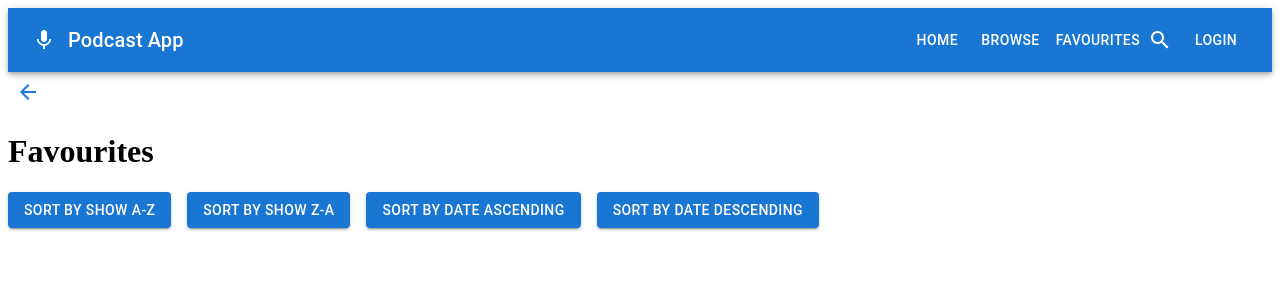
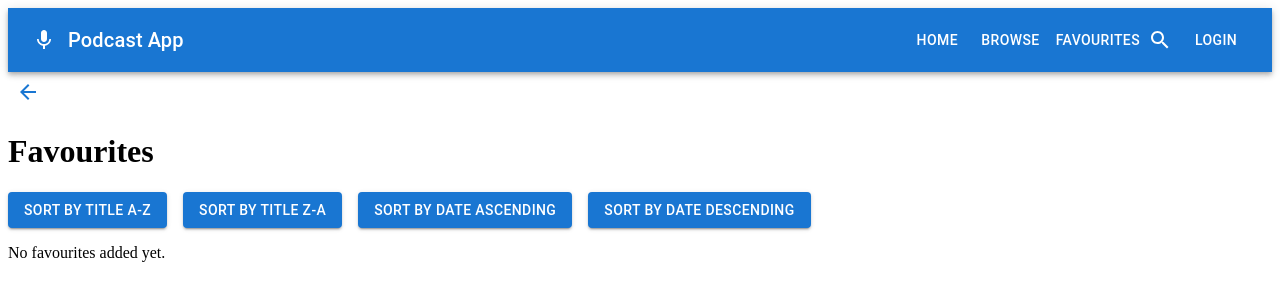
Before and after one commit to Shadley91/SHAPHI017-PTO2303-GroupA-ShadleyPhilander-DWA-18, a React (Vite) app: page /favourites in a window 1280 px wide. Shown: the top 300 px of the page. Built offline with nearby package versions, Linux system fonts and the light colour scheme.

Commit message:
Updated the FavouritesPage component, so that the functionality for the sorting from A-Z and Z-A as well as sorting in Ascending and Descending order now works.

```diff
--- a/src/components/FavouritesPage.jsx
+++ b/src/components/FavouritesPage.jsx
@@ -1,39 +1,34 @@
-import { useState, useEffect } from "react"; // Importing necessary hooks from React
-import { useLocation } from "react-router-dom"; // Importing useLocation hook from React Router DOM
-import IconButton from "@mui/material/IconButton"; // Importing IconButton component from Material-UI
-import ArrowBackIcon from "@mui/icons-material/ArrowBack"; // Importing ArrowBackIcon component from Material-UI icons
-import Button from "@mui/material/Button"; // Importing Button component from Material-UI
-import Grid from "@mui/material/Grid"; // Importing Grid component from Material-UI
-import DeleteIcon from "@mui/icons-material/Delete"; // Importing the trash can icon from Material-UI icons
+import { useState, useEffect } from "react";
+import { useLocation } from "react-router-dom";
+import IconButton from "@mui/material/IconButton";
+import ArrowBackIcon from "@mui/icons-material/ArrowBack";
+import Button from "@mui/material/Button";
+import Grid from "@mui/material/Grid";
+import DeleteIcon from "@mui/icons-material/Delete";
 
 const FavouritesPage = () => {
-  // State variables for managing favourites and selected show
   const [favourites, setFavourites] = useState([]);
   const [selectedShow, setSelectedShow] = useState(null);
-  const location = useLocation(); // Using useLocation hook to get the current location
+  const location = useLocation();
 
   useEffect(() => {
-    // Load favorites from local storage when the component mounts
     const storedFavorites = JSON.parse(localStorage.getItem("favorites"));
     if (storedFavorites) {
       setFavourites(storedFavorites);
     }
   }, []);
 
-  const handleFavouritesBackButton = () => {
-    // Go back to the previous page when back button is clicked
-    window.history.back();
-  };
-
   useEffect(() => {
-    // Update selected show when location state changes
     if (location.state && location.state.show) {
       setSelectedShow(location.state.show);
     }
   }, [location.state]);
 
+  const handleFavouritesBackButton = () => {
+    window.history.back();
+  };
+
   const addToFavourites = () => {
-    // Add selected show to favourites
     if (selectedShow) {
       const showToAdd = selectedShow;
       const showExists = favourites.some((fav) => fav.id === showToAdd.id);
@@ -42,7 +37,7 @@ const FavouritesPage = () => {
           ...favourites,
           {
             id: showToAdd.id,
-            title: showToAdd.title, // Add title here
+            title: showToAdd.title,
             show: showToAdd.show,
             season: showToAdd.season,
             episode: showToAdd.episode,
@@ -58,30 +53,26 @@ const FavouritesPage = () => {
   };
 
   const removeFavourite = (id) => {
-    // Remove favourite by id
     const updatedFavourites = favourites.filter((fav) => fav.id !== id);
     setFavourites(updatedFavourites);
     localStorage.setItem("favorites", JSON.stringify(updatedFavourites));
   };
 
-  const sortByShowAZ = () => {
-    // Sort favourites alphabetically by show name (A-Z)
+  const sortFavouritesByTitleAZ = () => {
     const sortedFavourites = [...favourites].sort((a, b) =>
-      a.show.localeCompare(b.show)
+      a.title.toLowerCase().localeCompare(b.title.toLowerCase())
     );
     setFavourites(sortedFavourites);
   };
 
-  const sortByShowZA = () => {
-    // Sort favourites alphabetically by show name (Z-A)
+  const sortFavouritesByTitleZA = () => {
     const sortedFavourites = [...favourites].sort((a, b) =>
-      b.show.localeCompare(a.show)
+      b.title.toLowerCase().localeCompare(a.title.toLowerCase())
     );
     setFavourites(sortedFavourites);
   };
 
   const sortByDateAsc = () => {
-    // Sort favourites by date added in ascending order
     const sortedFavourites = [...favourites].sort(
       (a, b) => new Date(a.dateTimeAdded) - new Date(b.dateTimeAdded)
     );
@@ -89,7 +80,6 @@ const FavouritesPage = () => {
   };
 
   const sortByDateDesc = () => {
-    // Sort favourites by date added in descending order
     const sortedFavourites = [...favourites].sort(
       (a, b) => new Date(b.dateTimeAdded) - new Date(a.dateTimeAdded)
     );
@@ -98,7 +88,6 @@ const FavouritesPage = () => {
 
   return (
     <div>
-      {/* Back button to navigate back */}
       <IconButton
         onClick={handleFavouritesBackButton}
         color="primary"
@@ -107,16 +96,23 @@ const FavouritesPage = () => {
         <ArrowBackIcon />
       </IconButton>
       <h1>Favourites</h1>
-      {/* Buttons for sorting favourites */}
       <Grid container spacing={2}>
         <Grid item>
-          <Button onClick={sortByShowAZ} variant="contained" color="primary">
-            Sort by Show A-Z
+          <Button
+            onClick={sortFavouritesByTitleAZ}
+            variant="contained"
+            color="primary"
+          >
+            Sort by Title A-Z
           </Button>
         </Grid>
         <Grid item>
-          <Button onClick={sortByShowZA} variant="contained" color="primary">
-            Sort by Show Z-A
+          <Button
+            onClick={sortFavouritesByTitleZA}
+            variant="contained"
+            color="primary"
+          >
+            Sort by Title Z-A
           </Button>
         </Grid>
         <Grid item>
@@ -130,7 +126,6 @@ const FavouritesPage = () => {
           </Button>
         </Grid>
       </Grid>
-      {/* Display selected show if exists */}
       {selectedShow && (
         <div>
           <p>
@@ -142,14 +137,13 @@ const FavouritesPage = () => {
             alt={selectedShow.show}
             style={{ width: "200px" }}
           />
-          {/* Button to add selected show to favourites */}
           <Button onClick={addToFavourites} variant="contained" color="primary">
             Add to Favourites
           </Button>
         </div>
       )}
-      {/* Display list of favourites */}
-      {favourites.map((favourite) => (
+      {favourites.length > 0 ? (
+        favourites.map((favourite) => (
           <div key={favourite.id}>
             <p>
               {favourite.title} - {favourite.show} - Season {favourite.season},
@@ -161,9 +155,9 @@ const FavouritesPage = () => {
               style={{ width: "200px" }}
             />
             <p>
-            Date and Time Added: {new Date(favourite.dateTimeAdded).toString()}
+              Date and Time Added:{" "}
+              {new Date(favourite.dateTimeAdded).toString()}
             </p>
-          {/* Button to remove favourite */}
             <IconButton
               onClick={() => removeFavourite(favourite.id)}
               color="primary"
@@ -172,7 +166,10 @@ const FavouritesPage = () => {
               <DeleteIcon />
             </IconButton>
           </div>
-      ))}
+        ))
+      ) : (
+        <p>No favourites added yet.</p>
+      )}
     </div>
   );
 };
```
Lines whose indentation alone changed are shown as unchanged.
